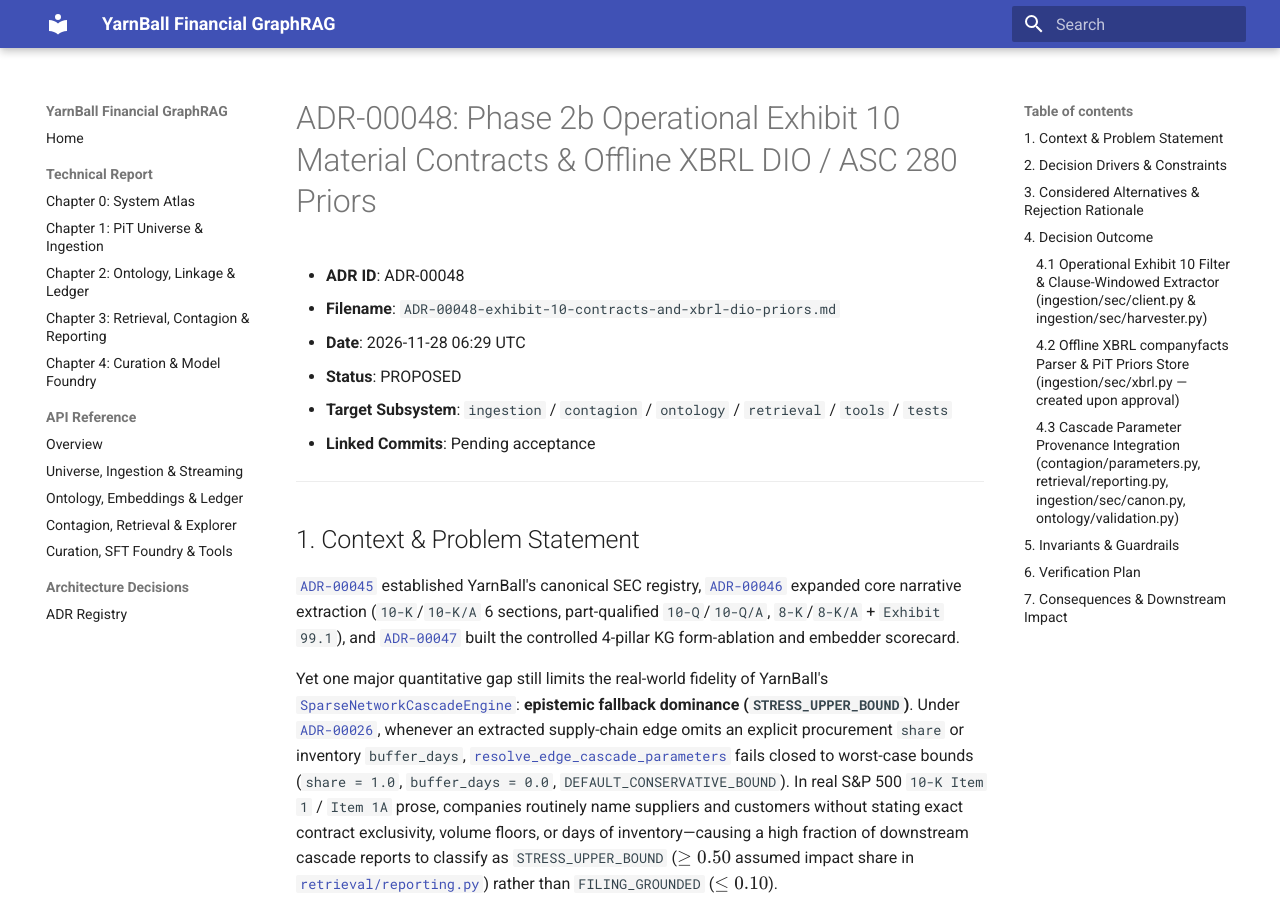
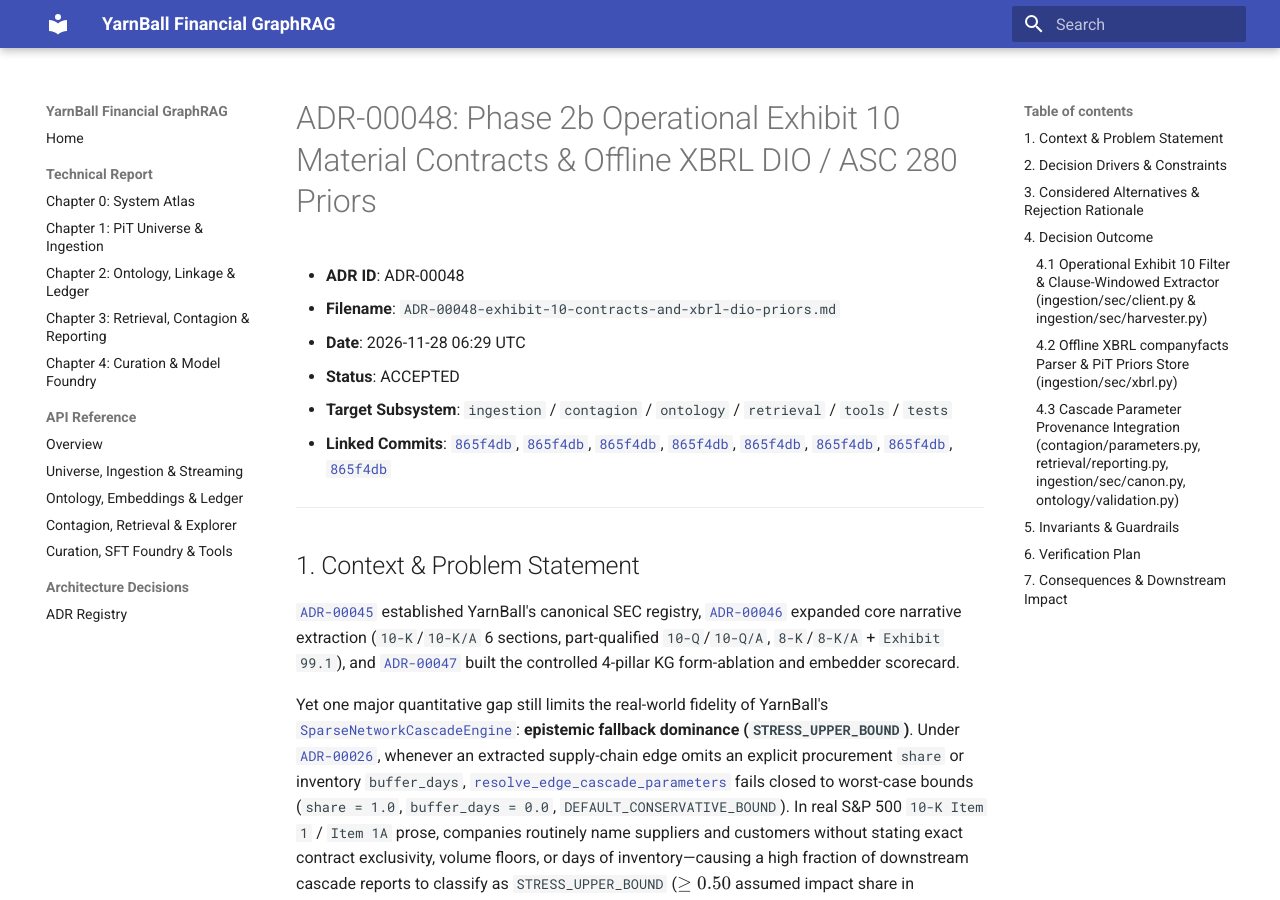
Before and after one commit to CamiloEmiliano/YarnBall, an MkDocs documentation site: the page built from docs/decisions/ADR-00048-exhibit-10-contracts-and-xbrl-dio-priors.md, in a window 1280 px wide and 900 px high. Built offline with MkDocs 1.6.1 and Material for MkDocs 9.7.7, drawn with Linux system fonts in a browser that asks for light colours; some of the changed text lies outside the part shown.

Commit message:
docs(adr): mark ADR-00048 ACCEPTED and backfill commit 865f4db

```diff
--- a/docs/decisions/ADR-00048-exhibit-10-contracts-and-xbrl-dio-priors.md
+++ b/docs/decisions/ADR-00048-exhibit-10-contracts-and-xbrl-dio-priors.md
@@ -3,9 +3,9 @@
 - **ADR ID**: ADR-00048
 - **Filename**: `ADR-00048-exhibit-10-contracts-and-xbrl-dio-priors.md`
 - **Date**: 2026-11-28 06:29 UTC
-- **Status**: PROPOSED
+- **Status**: ACCEPTED
 - **Target Subsystem**: `ingestion` / `contagion` / `ontology` / `retrieval` / `tools` / `tests`
-- **Linked Commits**: Pending acceptance
+- **Linked Commits**: [`865f4db`](../../ingestion/sec/xbrl.py), [`865f4db`](../../ingestion/sec/client.py), [`865f4db`](../../ingestion/sec/harvester.py), [`865f4db`](../../ingestion/sec/canon.py), [`865f4db`](../../contagion/parameters.py), [`865f4db`](../../ontology/validation.py), [`865f4db`](../../tools/init_db.py), [`865f4db`](../../tests/ingestion/sec/test_sec_phase2b_ex10_xbrl.py)
 
 ---
 
@@ -64,9 +64,9 @@ Two statutory SEC EDGAR data sources already registered as **Phase 2b (`PLANNED`
    - Add opt-in staging in `HistoricalSECHarvester.harvest_company_year(..., include_exhibit_10: bool = False)` (and explicit `"Exhibit 10"` support in `extract_10k_sections` / `fetch_recent_8k` when requested), persisting `exhibit_10_contracts.json` alongside `metadata.json` so [`ADR-00047`](ADR-00047-kg-form-ablation-embedder-reranker-study.md) can run clean LOFO ablation comparing `F4` vs. `F4 + Exhibit 10`.
    - Stamp extracted `Exhibit 10` chunks with `section="Exhibit 10 - Material Contract"`, `form_type`, and `sec_graph_layer="DOMAIN1_OPERATIONAL"`.
 
-### 4.2 Offline XBRL `companyfacts` Parser & PiT Priors Store (`ingestion/sec/xbrl.py` — created upon approval)
+### 4.2 Offline XBRL `companyfacts` Parser & PiT Priors Store ([`ingestion/sec/xbrl.py`](../../ingestion/sec/xbrl.py))
 
-Create a clean, offline-first XBRL module (`ingestion/sec/xbrl.py`) consuming either local cached EDGAR `companyfacts` JSON files (`CIK{10-digit}.json`) or `edgartools` `Company.get_facts()` during offline batch harvesting:
+Create a clean, offline-first XBRL module ([`ingestion/sec/xbrl.py`](../../ingestion/sec/xbrl.py)) consuming either local cached EDGAR `companyfacts` JSON files (`CIK{10-digit}.json`) or `edgartools` `Company.get_facts()` during offline batch harvesting:
 
 1. **Physical-Inventory GICS Sector Allowlist**:
    - `PHYSICAL_INVENTORY_GICS_SECTORS`: `{"Information Technology", "Industrials", "Consumer Discretionary", "Consumer Staples", "Health Care", "Energy", "Materials"}`.
@@ -114,7 +114,7 @@ Create a clean, offline-first XBRL module (`ingestion/sec/xbrl.py`) consuming ei
 
 ## 6. Verification Plan
 
-1. **New Phase 2b Unit & Integration Suite** (`tests/ingestion/sec/test_sec_phase2b_ex10_xbrl.py` — created upon approval):
+1. **New Phase 2b Unit & Integration Suite** ([`tests/ingestion/sec/test_sec_phase2b_ex10_xbrl.py`](../../tests/ingestion/sec/test_sec_phase2b_ex10_xbrl.py)):
    - **Exhibit 10 Classifier**: Verify operational contracts (foundry supply, pharma CDMO, LNG off-take, utility PPA, PBM, TSA) pass while executive employment, RSU award, director compensation, indemnification, and credit agreements are deterministically rejected.
    - **Exhibit 10 Clause Windowing**: Verify recitals + operational clauses (exclusivity, volume floors, buffer days, termination) are preserved under `50_000` chars while boilerplate legal definitions/notices are trimmed.
    - **XBRL `companyfacts` Parser**: Feed deterministic multi-quarter/multi-year `companyfacts` JSON fixtures and verify exact $\text{DIO}$ calculation (annual `FY` and annualized `10-Q`), outlier rejection (`<= 0` or `> 365`), ASC 280 `ConcentrationRiskPercentage1` parsing, strict `valid_from <= as_of` PiT lookups (no future balance-sheet leakage), and exclusion of `Financials` / `Real Estate` / `Utilities` / `Communication Services`.
```
Also changed, not shown: docs/decisions/index.md (+1 -1 lines).
